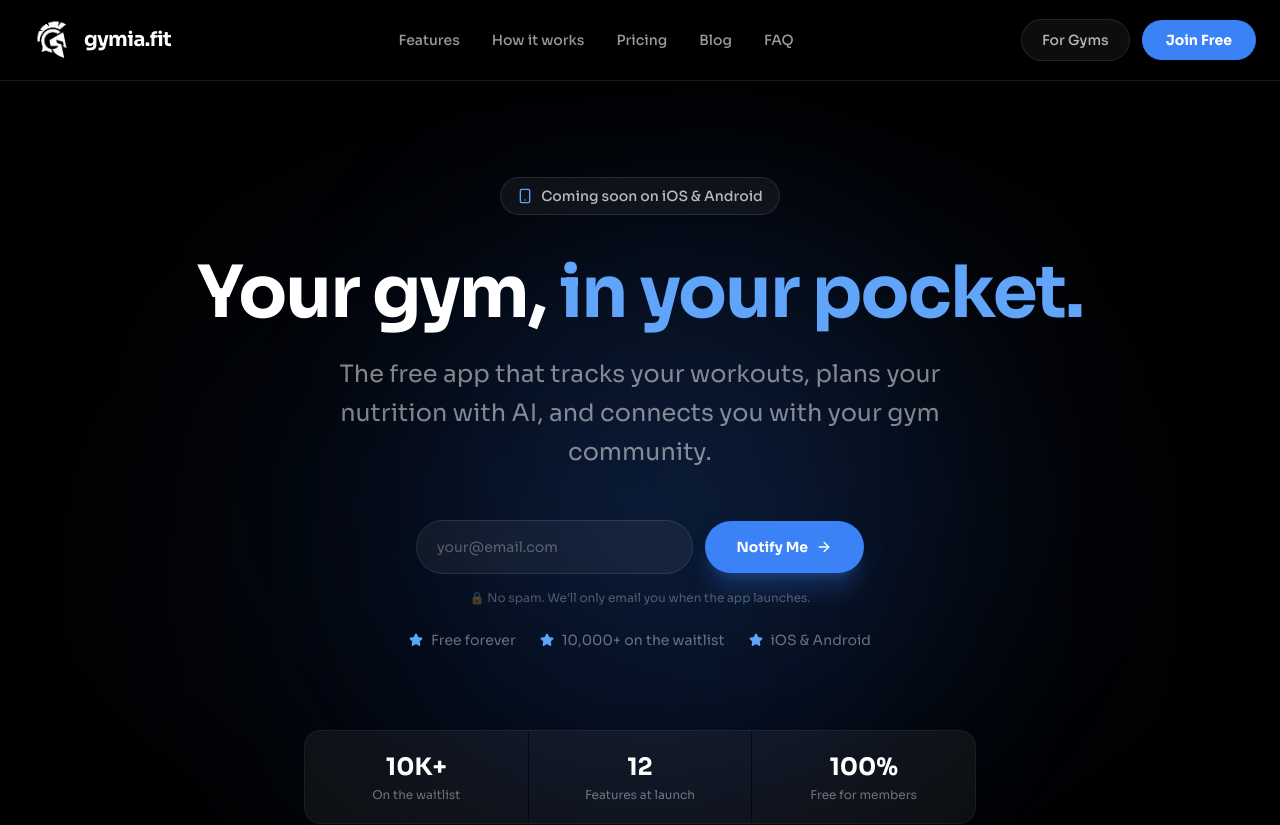
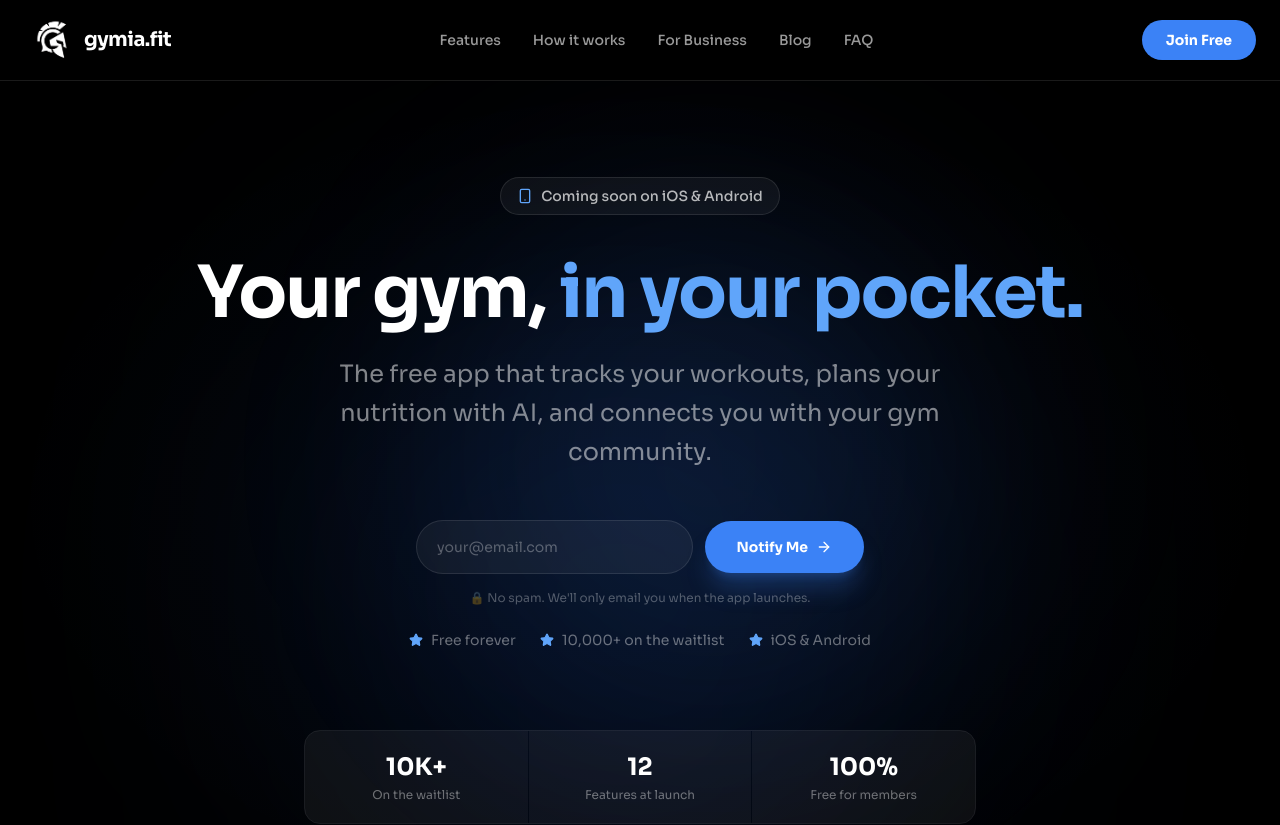
Before and after one commit to gymia-fit/fitnexa-business-landing, a Next.js app in the folder fitnexa-business-landing/: page / in a window 1280 px wide. Shown: the top 825 px of the page. Built offline with nearby package versions, Linux system fonts and the light colour scheme.

Commit message:
fix: add For Business nav link, remove stale Pricing + For Gyms button from header

```diff
--- a/fitnexa-business-landing/src/components/layout/Header.tsx
+++ b/fitnexa-business-landing/src/components/layout/Header.tsx
@@ -10,7 +10,7 @@ interface NavLink {
 const NAV_LINKS: NavLink[] = [
   { label: 'Features', href: '#features' },
   { label: 'How it works', href: '#how-it-works' },
-  { label: 'Pricing', href: '#pricing' },
+  { label: 'For Business', href: 'https://business.gymia.fit' },
   { label: 'Blog', href: '/blog' },
   { label: 'FAQ', href: '#faq' },
 ];
@@ -46,12 +46,6 @@ export function Header(): React.JSX.Element {
 
         <div className="flex items-center gap-3">
           <Link
-            href="https://business.gymia.fit"
-            className="hidden sm:inline-flex items-center justify-center rounded-full bg-white/5 border border-white/10 px-5 py-2.5 text-sm font-medium text-white/70 transition-all hover:bg-white/10 hover:text-white"
-          >
-            For Gyms
-          </Link>
-          <Link
             href="https://app.gymia.fit/register"
             className="inline-flex items-center justify-center rounded-full bg-brand-500 px-6 py-2.5 text-sm font-bold text-white transition-all hover:bg-brand-400 hover:scale-105"
           >
```
